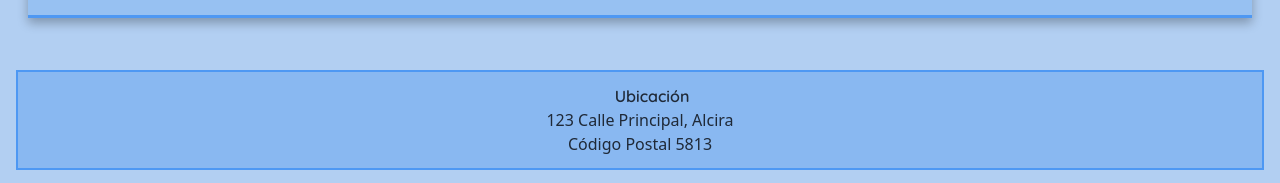
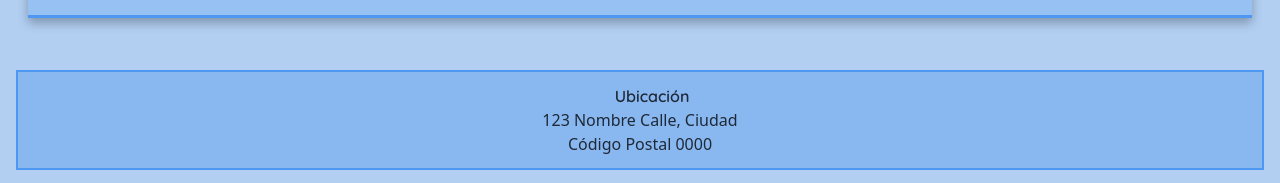
Before and after one commit to LucaCarena97/Web-React, a React (Vite) app: page / in a window 1280 px wide. Shown: the part 616-799 px from the top of the page. Built offline with nearby package versions, Linux system fonts and the light colour scheme; some icons are missing.

Commit message:
animated

```diff
--- a/src/App.jsx
+++ b/src/App.jsx
@@ -47,7 +47,7 @@ import { Carbon } from "./components/varios/Carbon";
 import { Bolsas } from "./components/varios/Bolsas";
 import "slick-carousel/slick/slick.css";
 import "slick-carousel/slick/slick-theme.css";
-// import "animate.css";
+import "animate.css";
 
 function App() {
   return (
--- a/src/components/Footer.jsx
+++ b/src/components/Footer.jsx
@@ -16,7 +16,7 @@ export function Footer() {
 
   return (
     <footer className="text-center p-4">
-      <section className="mt-2 mb-10 p-3">
+      <section className="mt-2 mb-10 p-3 animate__animated animate__bounceInRight">
         <p className="animate-bounce select-none font-quicksand font-semibold flex items-center justify-center text-xl ">
           <AiTwotoneTags className="mr-2" />
           Productos destacados
@@ -31,13 +31,13 @@ export function Footer() {
           ))}
         </Slider>
       </section>
-      <section className="ubicacion p-3 select-none">
+      <section className="ubicacion p-3 select-none animate__animated animate__backInUp">
         <p className="font-quicksand font-semibold flex items-center justify-center scale-animation">
           <FaMapLocationDot className="mr-2" />
           Ubicación
         </p>
-        <p>123 Calle Principal, Alcira</p>
-        <p>Código Postal 5813</p>
+        <p>123 Nombre Calle, Ciudad</p>
+        <p>Código Postal 0000</p>
       </section>
     </footer>
   );
--- a/src/index.css
+++ b/src/index.css
@@ -1,10 +1,6 @@
 @tailwind base;
 @tailwind components;
 @tailwind utilities;
-/* styles.css */
-/* @import "animate.css/animate.min.css"; */
-
-/* src/index.css (o tu archivo de estilos) */
 
 /* Estilos personalizados para las flechas del slider */
 .slick-prev:before,
--- a/src/routes/Alimentos.jsx
+++ b/src/routes/Alimentos.jsx
@@ -24,7 +24,7 @@ export function Alimentos() {
       <section className="ml-5">
         <Menu />
       </section>
-      <section className="flex flex-col items-center m-6 gap-2 font-semibold text-lg boton-color link-transition">
+      <section className="flex flex-col items-center m-6 gap-2 font-semibold text-lg boton-color animate__animated animate__backInLeft">
         <Link
           className="bg-yellow-300 border-yellow-400 border-4 py-2 w-48 rounded hover:bg-yellow-200 mb-2 text-center flex items-center justify-center"
           to={"/alimentos/aceite"}
--- a/src/routes/Bebidas.jsx
+++ b/src/routes/Bebidas.jsx
@@ -18,7 +18,7 @@ export function Bebidas() {
       <section className="ml-5">
         <Menu />
       </section>
-      <section className="flex flex-col items-center m-6 gap-2 font-semibold text-lg boton-color link-transition">
+      <section className="flex flex-col items-center m-6 gap-2 font-semibold text-lg boton-color animate__animated animate__backInRight">
         <Link
           className="bg-blue-300 border-blue-400 border-4 py-2 w-48 rounded hover:bg-blue-200 mb-2 text-center flex items-center justify-center"
           to={"/bebidas/aperitivos"}
--- a/src/routes/Higiene.jsx
+++ b/src/routes/Higiene.jsx
@@ -9,7 +9,7 @@ export function Higiene() {
       <section className="ml-5">
         <Menu />
       </section>
-      <section className="flex flex-col items-center m-6 gap-2 font-semibold boton-color link-transition">
+      <section className="flex flex-col items-center m-6 gap-2 font-semibold boton-color animate__animated animate__backInLeft">
         <Link
           className="bg-green-200 border-green-300 border-4 text-lg py-2 w-48 rounded hover:bg-green-100 mb-2 text-center flex items-center justify-center"
           to={"/higiene/cuidado-personal"}
--- a/src/routes/Home.jsx
+++ b/src/routes/Home.jsx
@@ -7,7 +7,7 @@ import { BiSolidCategoryAlt } from "react-icons/bi";
 export function Home() {
   return (
     <main className="font-quicksand font-semibold text-center text-lg custom-height-80vh">
-      <section className="flex flex-col gap-7 items-center p-7 link-transition">
+      <section className="flex flex-col gap-7 items-center p-7 animate__animated animate__zoomInDown">
         <Link
           className="bg-blue-500 w-40 border-blue-600 border-2 text-white py-3 px-4 rounded hover:bg-blue-600 flex items-center justify-center"
           to={"/alimentos"}
--- a/src/routes/Varios.jsx
+++ b/src/routes/Varios.jsx
@@ -9,7 +9,7 @@ export function Varios() {
       <section className="ml-5">
         <Menu />
       </section>
-      <section className="flex flex-col items-center m-6 gap-2 font-semibold boton-color link-transition">
+      <section className="flex flex-col items-center m-6 gap-2 font-semibold boton-color animate__animated animate__backInRight">
         <Link
           className="bg-gray-200 border-gray-400 border-4 text-lg py-2 w-48 rounded hover:bg-gray-100 mb-2 text-center flex items-center justify-center"
           to={"/varios/bolsas"}
```
Also changed, not shown: 1 other file (tests, documents, lock files or other folders).
